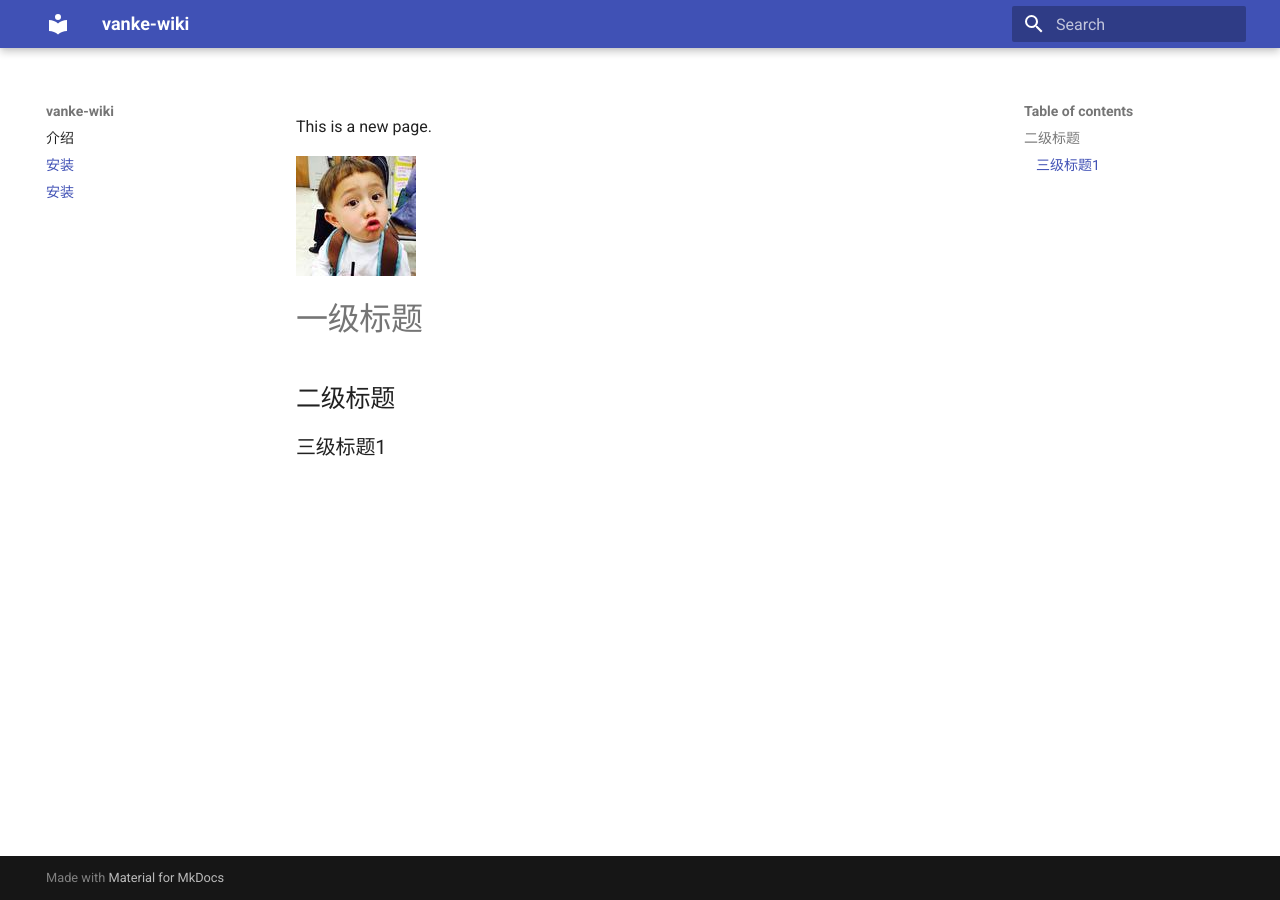
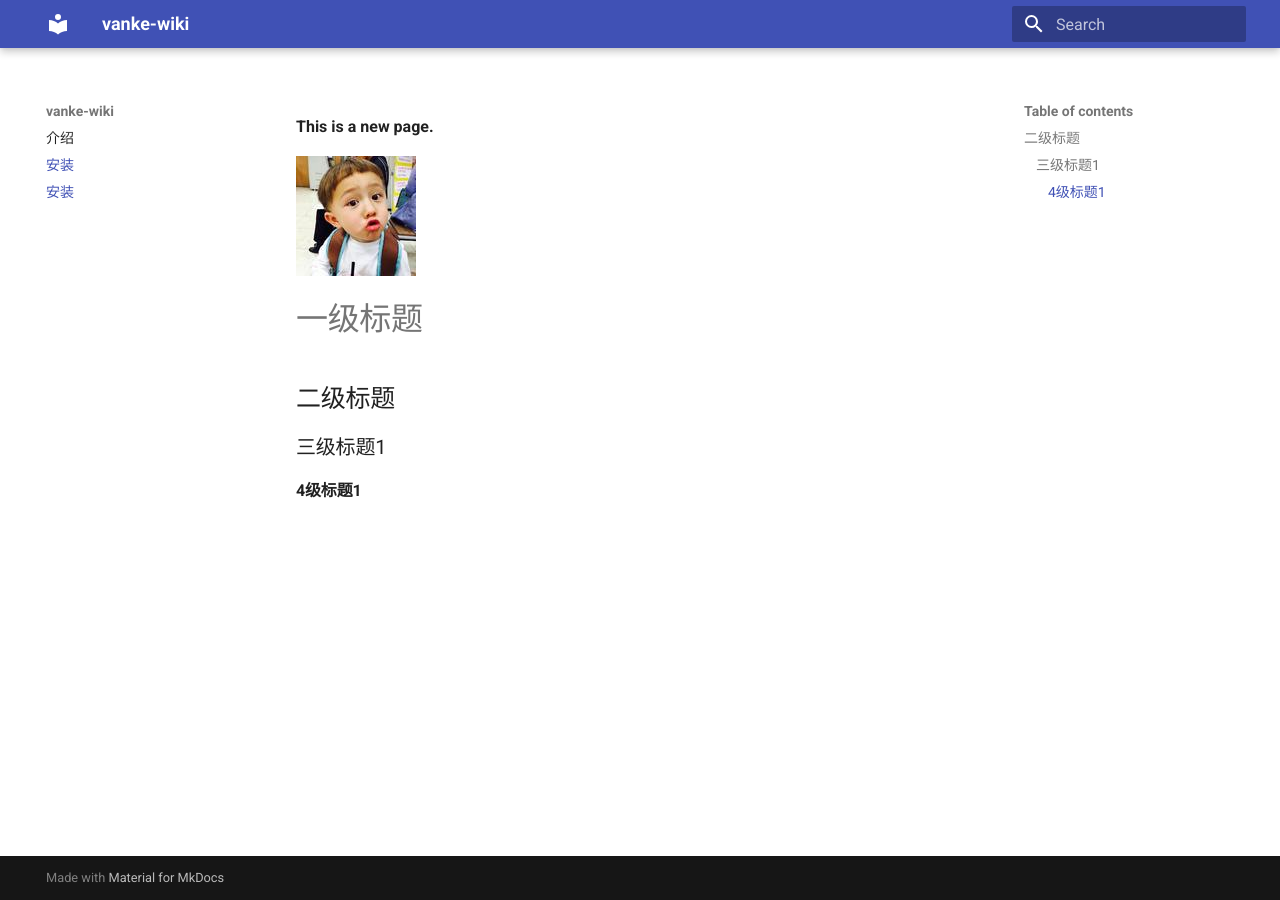
Before and after one commit to JianhuaWan/android_wiki, an MkDocs documentation site: the page built from docs/home.md, in a window 1280 px wide. Built offline with MkDocs 1.6.1 and Material for MkDocs 9.7.7, drawn with Linux system fonts in a browser that asks for light colours; old or Windows-style settings are respelled for this version of MkDocs.

Commit message:
1:提交,2019年4月28日 16:34:34

```diff
--- a/docs/home.md
+++ b/docs/home.md
@@ -1,4 +1,4 @@
-This is a new page.
+**This is a new page.**
 
 ![mkdocs](images/icon.jpg)
 
@@ -8,3 +8,5 @@ This is a new page.
 ## 二级标题
 
 ### 三级标题1
+
+#### 4级标题1
--- a/mkdocs.yml
+++ b/mkdocs.yml
@@ -1,5 +1,5 @@
 site_name: vanke-wiki
-pages:
+nav:
   - 介绍: index.md
   - 安装: home.md
 #         - 本地环境搭建: home.md
```
Also changed, not shown: site/home/index.html, site/search/search_index.json, 1 other file.
